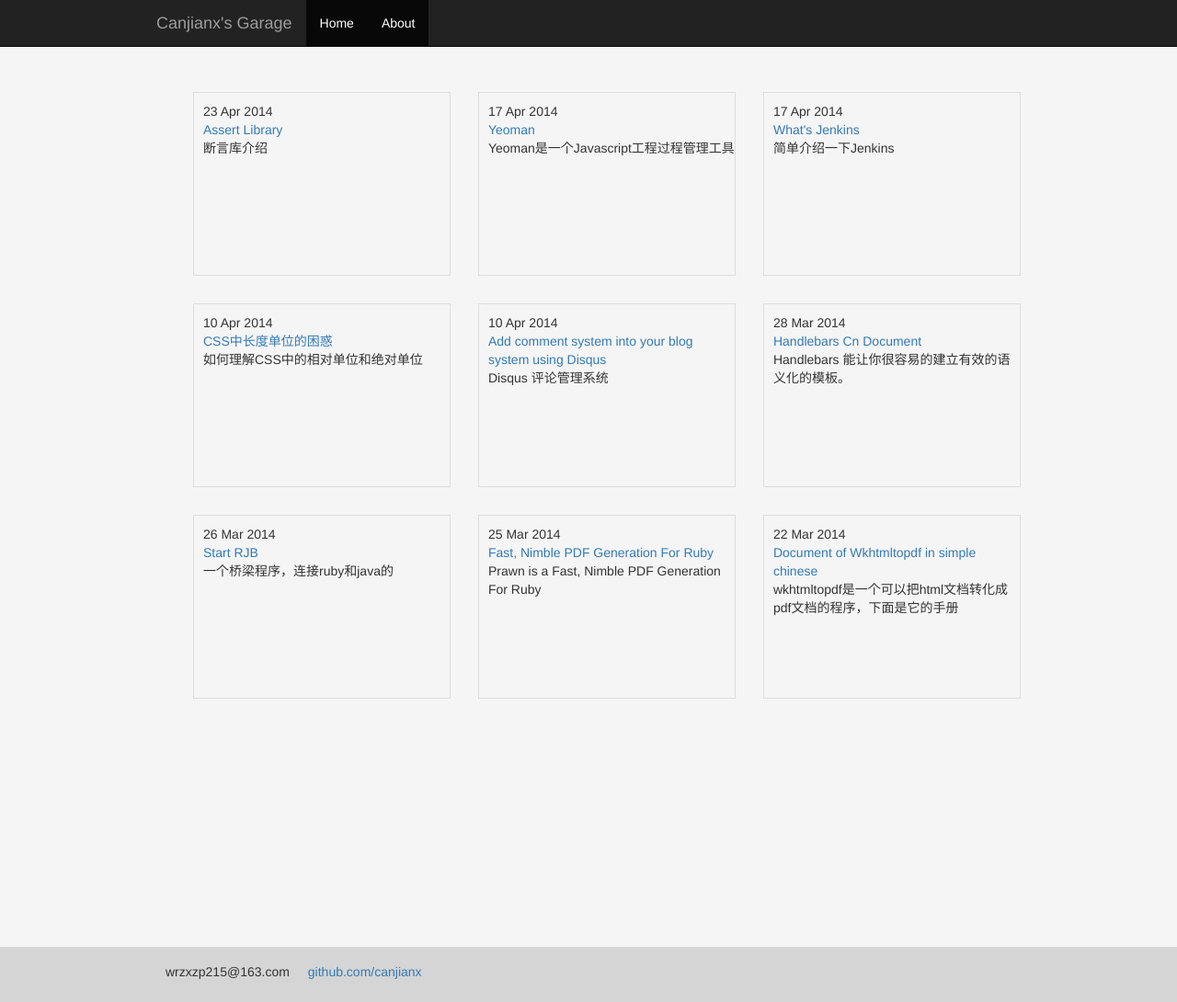
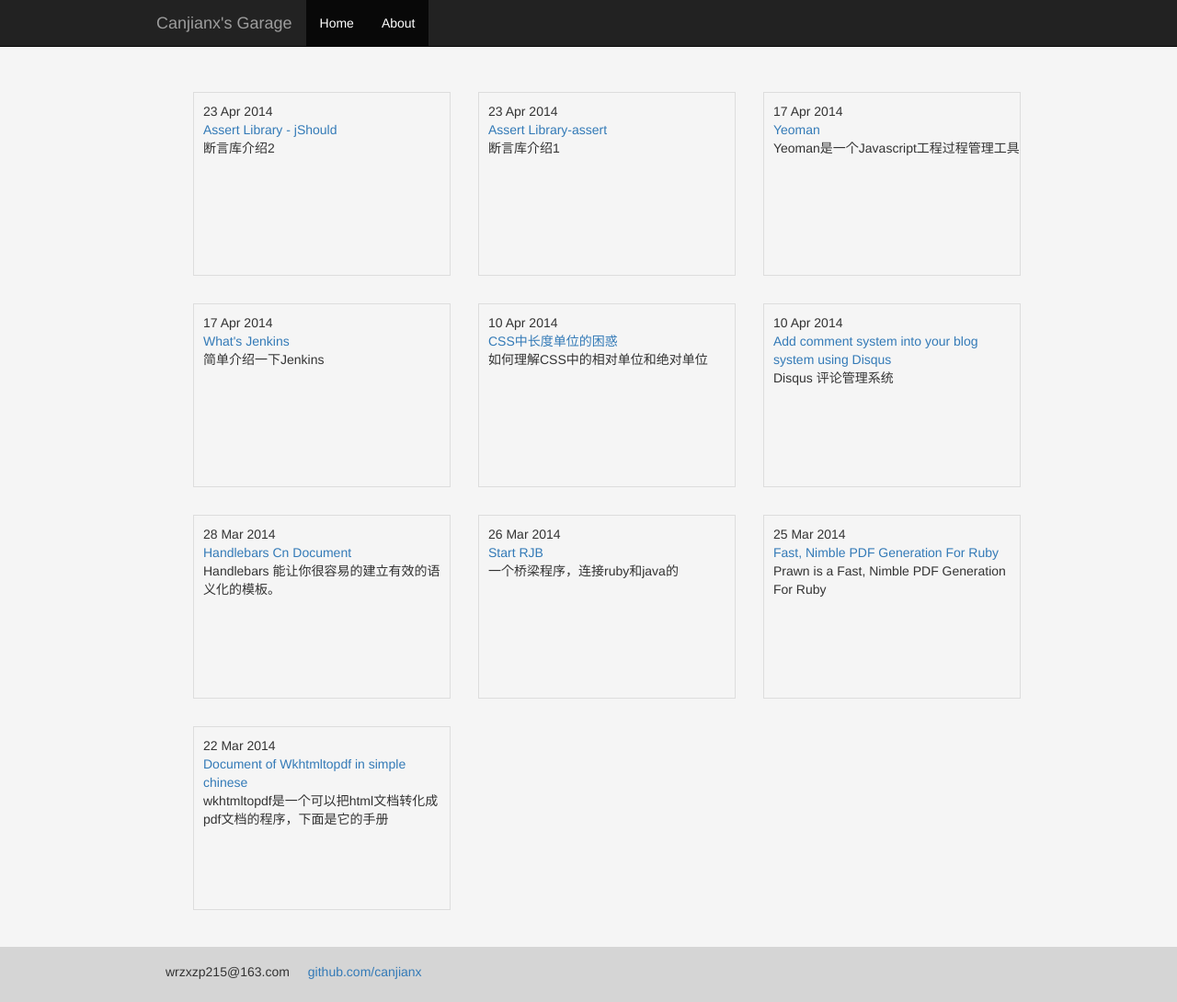
Before and after one commit to canjianx/canjianx.github.io, a Jekyll site: the page built from index.html, in a window 1280 px wide and 1090 px high. Shown: the whole window at 92% size. Built offline with Jekyll 4.4.1, drawn with Linux system fonts in a browser that asks for light colours; nearby versions of some CDN libraries; some of the changed lines change nothing that is shown.

Commit message:
add assert library2

````diff
--- a/_posts/2014-04-23-Assert_library.md
+++ b/_posts/2014-04-23-Assert_library.md
@@ -1,9 +1,9 @@
 ---
 layout: post
-title:  "Assert Library"
+title:  "Assert Library-assert"
 date:   2014-04-23 13:31:59
 categories: jekyll update
-excerpt: "断言库介绍"
+excerpt: "断言库介绍1"
 ---
 
 
--- /dev/null
+++ b/_posts/2014-04-23-Assert_library2.md
@@ -0,0 +1,244 @@
+---
+layout: post
+title:  "Assert Library - jShould"
+date:   2014-04-23 13:31:59
+categories: jekyll update
+excerpt: "断言库介绍2"
+---
+
+##jShuold
+
+jShould 是QUnit的断言库。jShould可以让开发者更快的写单元测试，它可以让开发者更容易的读写删除断言字符串
+
+###怎样使用
+
+首先，下载，并和QUnit一起引用
+```javascript
+<script src="qunit.js"></script>
+<script src="jshould.js"></script>
+```
+现在你可以在QUnit中使用简单的链式的jShould语法
+
+```javascript
+test("qunit jshould test 1", function () {
+    var num = 3,
+        username = 'john_doe';
+
+    jShould(num).shouldEqual(3);
+
+    // or use the $$ shorthand
+    $$(num).shouldEqual(3);
+
+    $$(username)
+        .shouldNotBeNull()
+        .shouldBeDefined()
+        .shouldNotContain('<');
+});
+```
+
+jShould是可扩展的，所以你可以创建你自己的断言，更复杂的，可复用的断言。
+
+```javascript
+$$.extend('shouldBeValidUsername', 'The username should have been valid.', function (username) {
+    return username != null && username.indexOf('<') === -1;
+});
+
+test("qunit jshould test 1", function () {
+    var username = 'john_doe';
+
+    $$(username).shouldBeValidUsername();
+});
+```
+### 文档
+
+#### 核心
+
+```javascript
+jShould(value)
+```
+
+定义 一个值，变量或者表达式来运行断言
+
+```javascript
+jShould(3);
+```
+
+也可以使用短的格式
+
+```javascript
+$$(3)
+```
+
+```javascript
+$$.noConflict()
+```
+
+返回jShould和$$的变量给它源值。？？？
+
+重命名
+
+```javascript
+var Assert = $$.noConflict();
+
+// EXAMPLE: Now you can use your own name when asserting:
+Assert(3).shouldByType('number');
+```
+
+```javascript
+$$.extend(name, message, expression)
+```
+
+扩展jShould
+
+name是扩展时jShould中的方法名
+message是测试执行后显示的结果。
+expression是带一个参数的函数，需啊哟判断的值。
+
+```javascript
+// EXAMPLE:
+$$.extend('shouldBeValidUsername', 'The username should have been valid.', function (value) {
+    return value != null && value.indexOf('<') === -1;
+});
+
+$$('john_doe').shouldBeValidUsername();
+```
+
+####API
+
+```javascript
+.shoudEqual(value)
+```
+
+判断相等,和Qunit中的深度相等一样。
+
+```javascript
+// EXAMPLE
+var car = { color: 'green' };
+$$(car).shouldEqual({ color: 'green' });
+```
+
+shouldNotEqual(value)
+
+判断不同，和QUnit中的深度不相等一样。
+
+```javascript
+// EXAMPLE
+var car = { color: 'green' };
+$$(car).shouldNotEqual({ color: 'red' });
+```
+
+.shouldBeType(type)
+
+判断类型相同，和javascript中的typeof 类似。
+
+```javascript
+// EXAMPLE
+var car = { color: 'green' };
+$$(car).shouldBeType('object');
+```
+
+.shouldContain(value)
+包含，如果内容是个字符串，通过字符串查找完成。如果是个数组，用数组来找这个值，如果是个对象，用keys去找。
+
+```javascript
+// EXAMPLE
+$$('my name is').shouldContain('name');
+$$([0, 10, 20]).shouldContain(10);
+$$({ color: 'green' }).shouldContain('color');
+```
+
+.shouldNotContain(value)
+类似shouldContain()
+
+```javascript
+// EXAMPLE
+$$('john_doe').shouldNotContain('; DROP');
+$$([0, 10, 20]).shouldNotContain(30);
+$$({ color: 'green' }).shouldNotContain('make');
+```
+
+.shouldBeNull()
+
+```javascript
+// EXAMPLE
+var username = null;
+$$(username).shouldBeNull();
+```
+
+.shouldNotBeNull()
+
+```javascript
+// EXAMPLE
+var username = 'john_doe';
+$$(username).shouldNotBeNull();
+```
+
+.shouldByEmpty()
+
+```javascript
+// EXAMPLE
+$$('').shouldBeEmpty();
+$$([]).shouldBeEmpty();
+$$({}).shouldBeEmpty();
+```
+
+.shouldNotBeEmpty()
+
+```javascript
+// EXAMPLE
+$$('john_doe').shouldNotBeEmpty();
+$$([10, 20, 30]).shouldNotBeEmpty();
+$$({ color: 'green' }).shouldNotBeEmpty();
+```
+
+.shouldBeUndefined()
+
+```javascript
+// EXAMPLE
+var username;
+$$(username).shouldBeUndefined();
+```
+
+.shouldBeDefined()
+
+```javascript
+// EXAMPLE
+var username = 'john_doe';
+$$(username).shouldBeDefined();
+```
+
+.shouldBeTrue()
+
+```javascript
+// EXAMPLE
+$$(10 < 100).shouldBeTrue();
+$$(!!1).shouldBeTrue();
+```
+
+.shouldBeFalse()
+
+```
+// EXAMPLE
+$$(10 > 100).shouldBeFalse();
+$$(!!window.myProp).shouldBeFalse();
+```
+
+.shouldBeLessThan(num) .shouldbeMoreThan(num)
+
+```javascript
+
+// EXAMPLE
+$$(10).shouldBeLessThan(100);
+// EXAMPLE
+$$(100).shouldBeMoreThan(10);
+```
+
+.shouldThrowException()
+```javascript
+// EXAMPLE
+var errorFunc = function() {
+    throw new Error('Oh crap.');
+};
+
+$$(errorFunc).shouldThrowException();
+```
````
